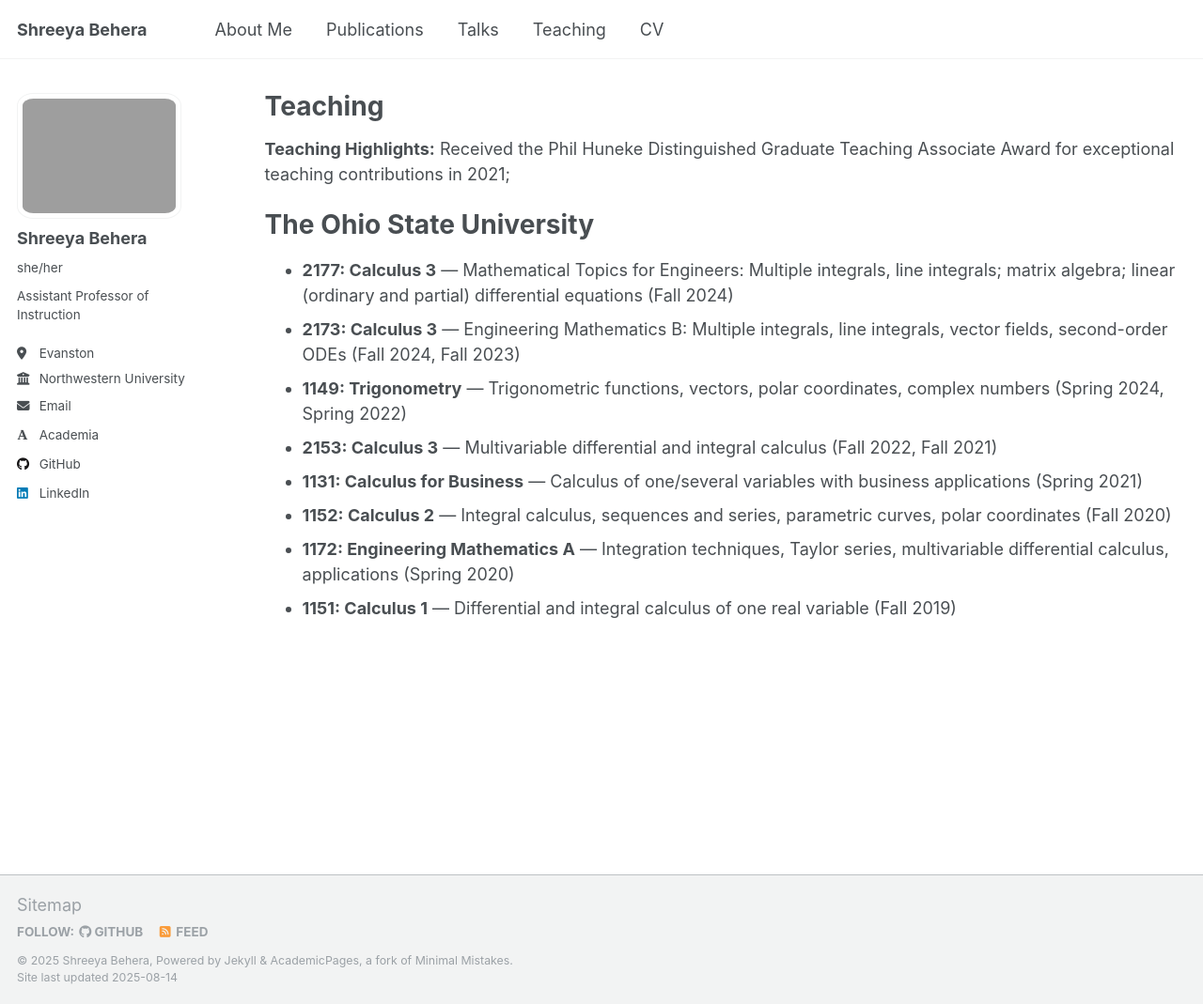
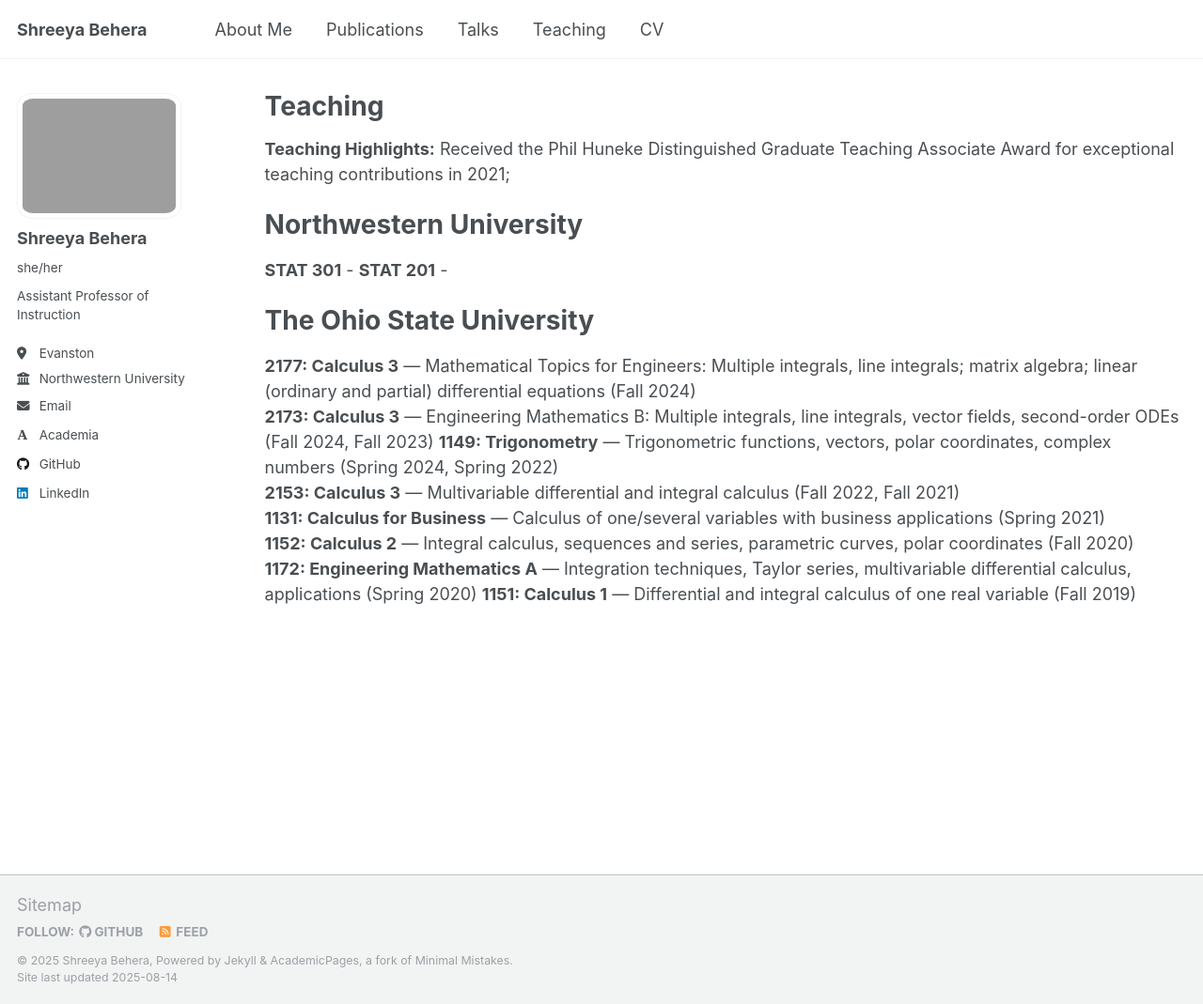
Before and after one commit to Shreeyabehera/shreeyabehera.github.io, a Jekyll site: the page built from _teaching/2014-spring-teaching-1.md, in a window 1280 px wide and 1069 px high. Shown: the whole window at 94% size. Built offline with Jekyll 4.4.1, drawn with Linux system fonts in a browser that asks for light colours; some web fonts are replaced; a script that is not in the unit is left out.

Commit message:
Update 2014-spring-teaching-1.md

```diff
--- a/_teaching/2014-spring-teaching-1.md
+++ b/_teaching/2014-spring-teaching-1.md
@@ -6,13 +6,16 @@
 ---
 **Teaching Highlights:** Received the Phil Huneke Distinguished Graduate Teaching Associate Award for exceptional teaching contributions in 2021;
 
+# Northwestern University
+**STAT 301** -
+**STAT 201** -
+
+
 # The Ohio State University
-
-- **2177: Calculus 3** — Mathematical Topics for Engineers: Multiple integrals, line integrals; matrix algebra; linear (ordinary and partial) differential equations (Fall 2024)
-- **2173: Calculus 3** — Engineering Mathematics B: Multiple integrals, line integrals, vector fields, second-order ODEs (Fall 2024, Fall 2023)
-- **1149: Trigonometry** — Trigonometric functions, vectors, polar coordinates, complex numbers (Spring 2024, Spring 2022)
-- **2153: Calculus 3** — Multivariable differential and integral calculus (Fall 2022, Fall 2021)
-- **1131: Calculus for Business** — Calculus of one/several variables with business applications (Spring 2021)
-- **1152: Calculus 2** — Integral calculus, sequences and series, parametric curves, polar coordinates (Fall 2020)
-- **1172: Engineering Mathematics A** — Integration techniques, Taylor series, multivariable differential calculus, applications (Spring 2020)
-- **1151: Calculus 1** — Differential and integral calculus of one real variable (Fall 2019)
+**2177: Calculus 3** — Mathematical Topics for Engineers: Multiple integrals, line integrals; matrix algebra; linear (ordinary and partial) differential equations (Fall 2024)
+**2173: Calculus 3** — Engineering Mathematics B: Multiple integrals, line integrals, vector fields, second-order ODEs (Fall 2024, Fall 2023)
+**1149: Trigonometry** — Trigonometric functions, vectors, polar coordinates, complex numbers (Spring 2024, Spring 2022)
+**2153: Calculus 3** — Multivariable differential and integral calculus (Fall 2022, Fall 2021)
+**1131: Calculus for Business** — Calculus of one/several variables with business applications (Spring 2021)
+**1152: Calculus 2** — Integral calculus, sequences and series, parametric curves, polar coordinates (Fall 2020)
+**1172: Engineering Mathematics A** — Integration techniques, Taylor series, multivariable differential calculus, applications (Spring 2020) **1151: Calculus 1** — Differential and integral calculus of one real variable (Fall 2019)
```
